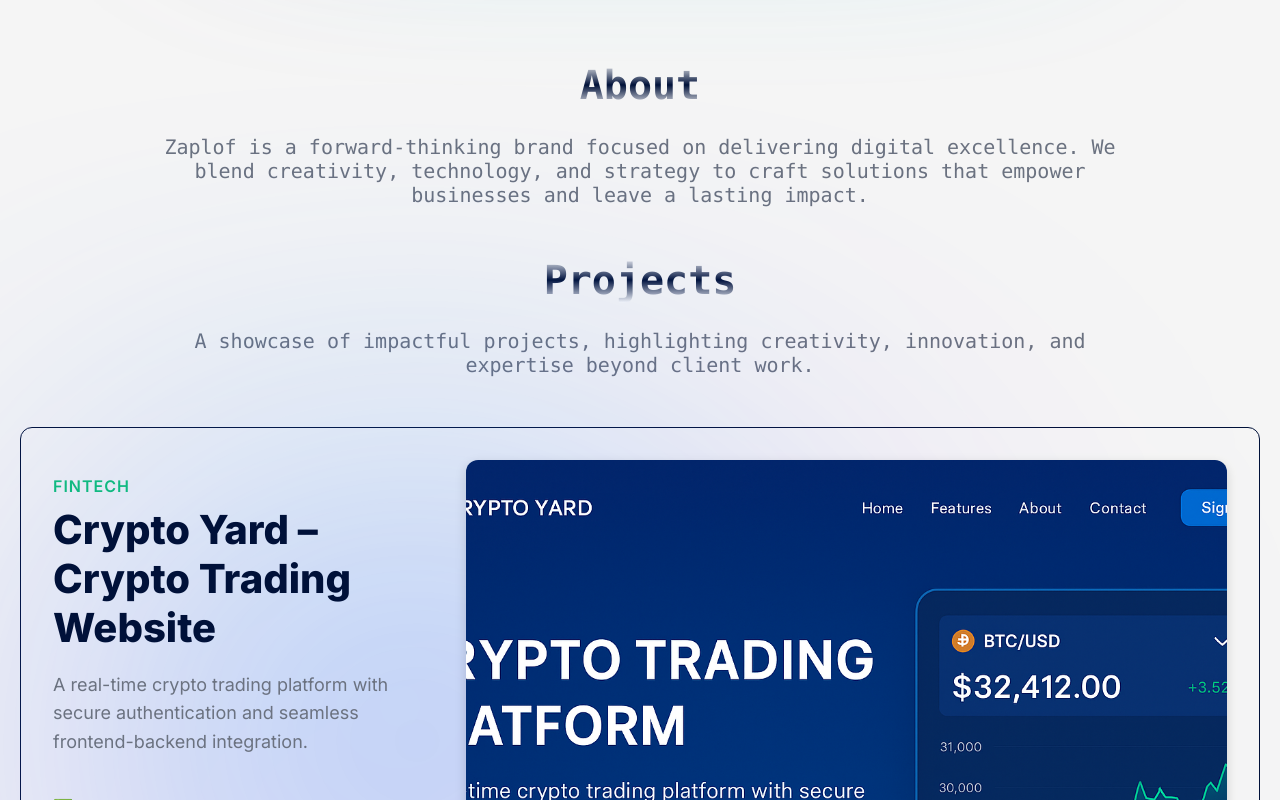
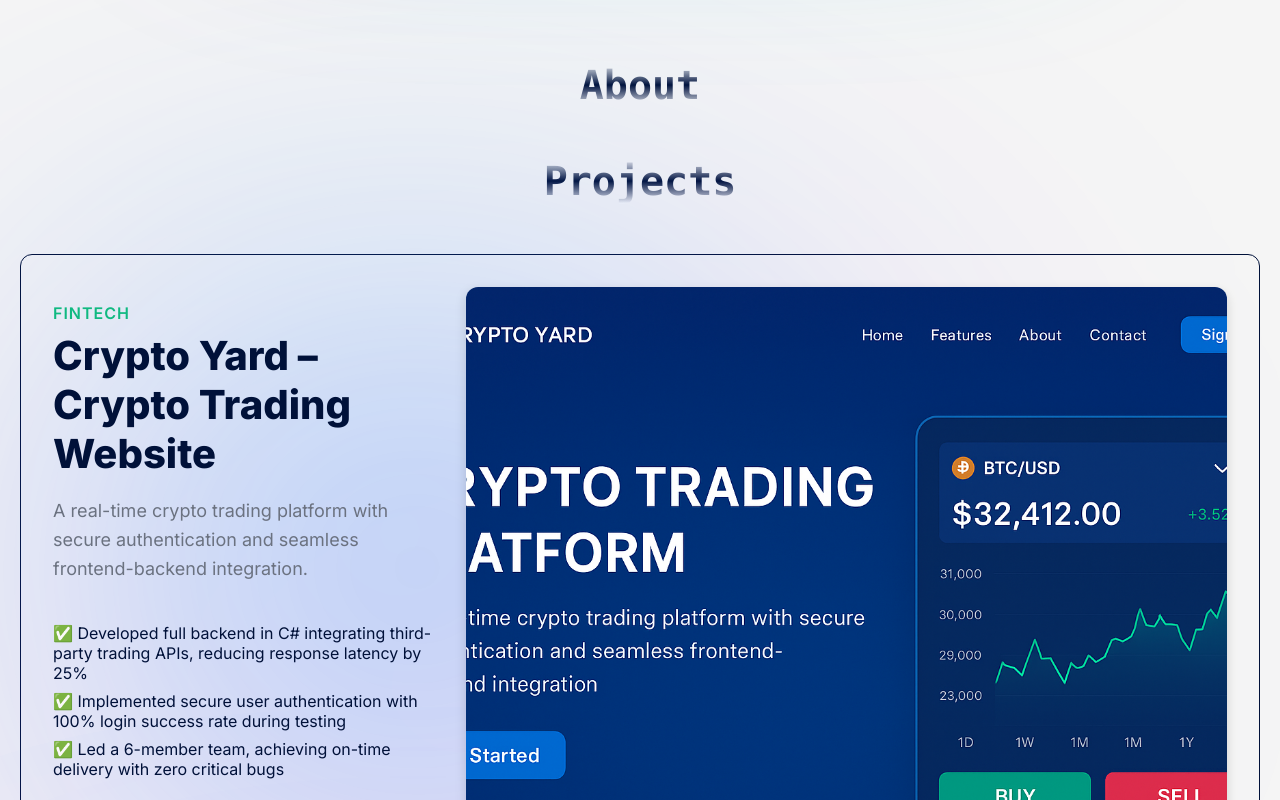
Before and after one commit to mooojn/zaplof, a React (Vite) app: page / in a window 1280 px wide. Shown: the part 680-1480 px from the top of the page. Built offline with nearby package versions, Linux system fonts and the light colour scheme; a web font is replaced by a local one.

Commit message:
Fix laytout

```diff
--- a/src/data/layout.jsx
+++ b/src/data/layout.jsx
@@ -34,7 +34,7 @@ export const components = [
     heading: <Heading
       head=""
       end="About"
-      description="Zaplof is a forward-thinking brand focused on delivering digital excellence. We blend creativity, technology, and strategy to craft solutions that empower businesses and leave a lasting impact."
+      // description="Zaplof is a forward-thinking brand focused on delivering digital excellence. We blend creativity, technology, and strategy to craft solutions that empower businesses and leave a lasting impact."
     />
   },
   {
@@ -43,7 +43,7 @@ export const components = [
     heading: <Heading
       head=""
       end="Projects"
-      description="A showcase of impactful projects, highlighting creativity, innovation, and expertise beyond client work."
+      // description="A showcase of impactful projects, highlighting creativity, innovation, and expertise beyond client work."
     />
   },
   {
@@ -52,7 +52,7 @@ export const components = [
     heading: <Heading
       head=""
       end="Services"
-      description="Offering a versatile range of digital services, tailored to help your brand grow"
+      // description="Offering a versatile range of digital services, tailored to help your brand grow"
     />
   }
 ];
```
